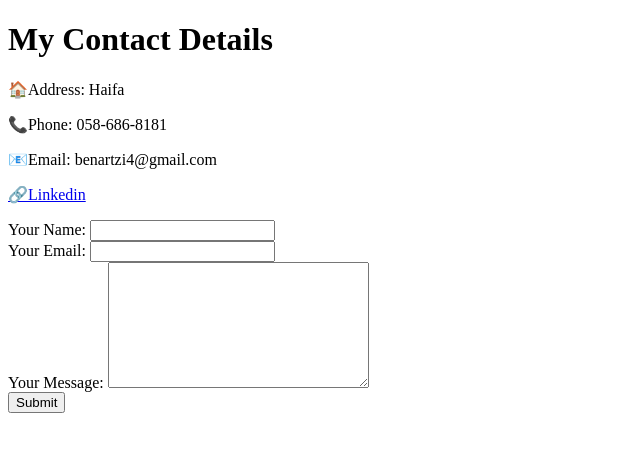
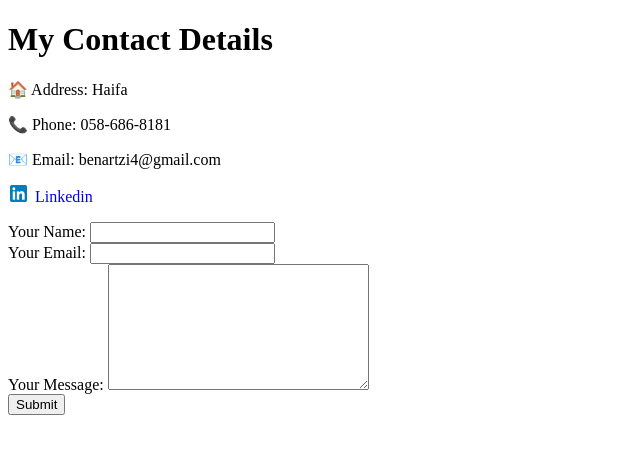
Before and after one commit to BenArtzi4/Gal-Ben-Artzi-CV, a plain HTML site: page contact-me.html in a window 1280 px wide. Shown: the whole page, without its empty margins (0-640 px from the left). Drawn offline with Linux system fonts and the light colour scheme.

Commit message:
add linkeding image to contact.html

```diff
--- a/contact-me.html
+++ b/contact-me.html
@@ -3,13 +3,24 @@
   <head>
     <meta charset="UTF-8" />
     <title>Contact Me</title>
+    <link rel="stylesheet" href="style.css" />
   </head>
   <body>
     <h1>My Contact Details</h1>
-    <p>🏠Address: Haifa</p>
-    <p>📞Phone: 058-686-8181</p>
-    <p>📧Email: benartzi4@gmail.com</p>
-    <p><a href="https://www.linkedin.com/in/gal-ben-artzi/">🔗Linkedin</a></p>
+    <p>🏠 Address: Haifa</p>
+    <p>📞 Phone: 058-686-8181</p>
+    <p>📧 Email: benartzi4@gmail.com</p>
+    <p>
+      <img
+        id="linkedin-img"
+        src="Images/LinkedIn_icon.svg.png"
+        alt="LinkedIn Logo"
+      />
+      <a href="https://www.linkedin.com/in/gal-ben-artzi/" class="no-underline">
+        Linkedin
+      </a>
+    </p>
+
     <form
       action="mailto:benartzi4@gmail.com"
       method="post"
--- a/style.css
+++ b/style.css
@@ -46,3 +46,18 @@ li {
   margin-bottom: 6px;
   padding-left: 25px;
 }
+
+th {
+  text-align: left;
+}
+
+#linkedin-img {
+  width: 17px;
+  height: 17px;
+  margin-left: 2px;
+}
+
+.no-underline {
+  text-decoration: none;
+  margin-left: 4px;
+}
```
Also changed, not shown: index.html (+1 -1 lines), Images/LinkedIn_icon.svg.png (added).
